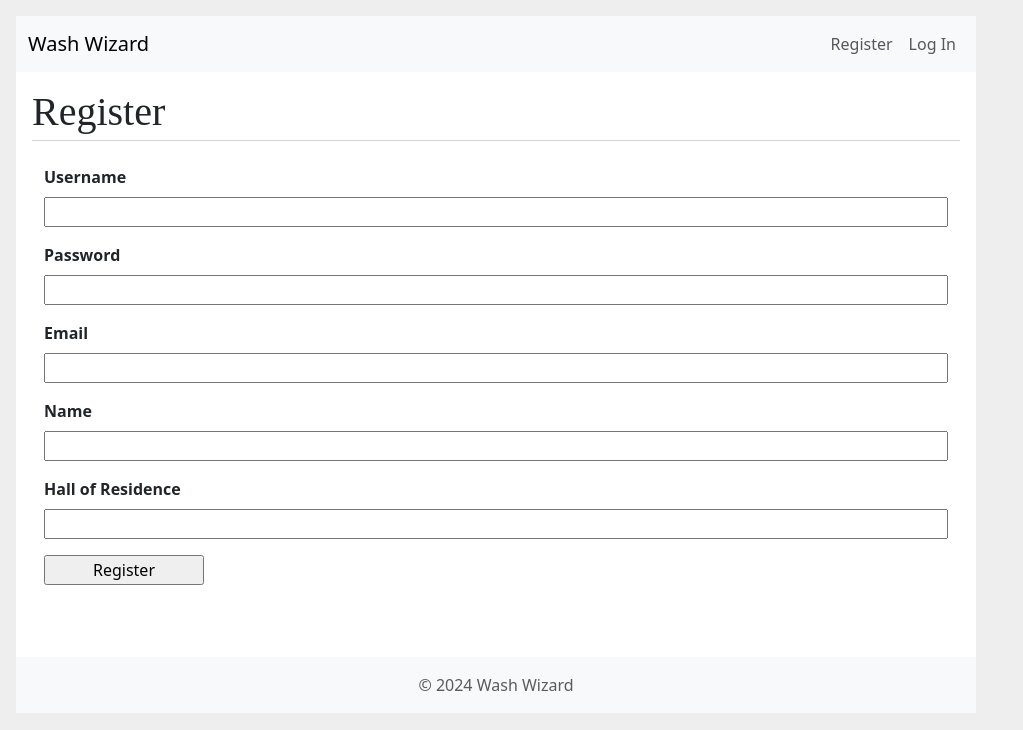
After one commit to JustSomeGuy420/comp2140-project, a Flask app: page /auth/register in a window 1280 px wide. The commit adds this page. Shown: the top 730 px of the page, without its empty margins (0-1023 px from the left). Run offline with Flask 3, Linux system fonts and the light colour scheme.

```diff
--- a/app/__init__.py
+++ b/app/__init__.py
@@ -1,6 +1,7 @@
 from flask import Flask
 from flask_sqlalchemy import SQLAlchemy
 from flask_migrate import Migrate
+from flask_bcrypt import Bcrypt
 
 db = SQLAlchemy()
 migrate = Migrate()
@@ -9,6 +10,8 @@ def create_app(config_class="config.Config"):
     """Application factory to create and configure the Flask app."""
     app = Flask(__name__)
     app.config.from_object(config_class)
+    global bcrypt
+    bcrypt = Bcrypt(app)
 
     # Initialize extensions
     db.init_app(app)
--- a/app/controllers/__init__.py
+++ b/app/controllers/__init__.py
@@ -2,6 +2,7 @@ def register_controllers(app):
     """
     Register all controllers (blueprints) with the Flask app.
     """
+    from app.controllers.authentication_controller import auth_bp
     from app.controllers.homepage_controller import homepage_bp
     from app.controllers.account_controller import account_bp
     from app.controllers.appointment_controller import appointment_bp
@@ -11,10 +12,13 @@ def register_controllers(app):
     from app.controllers.timer_controller import timer_bp
 
     # Register blueprints
-    app.register_blueprint(homepage_bp, url_prefix="")
+    app.register_blueprint(homepage_bp)
+    app.register_blueprint(auth_bp, url_prefix="/auth")
     app.register_blueprint(account_bp, url_prefix="/accounts")
     app.register_blueprint(appointment_bp, url_prefix="/appointments")
     app.register_blueprint(report_bp, url_prefix="/reports")
     app.register_blueprint(notice_bp, url_prefix="/notices")
     app.register_blueprint(notification_bp, url_prefix="/notifications")
     app.register_blueprint(timer_bp, url_prefix="/timers")
+
+    app.add_url_rule('/', endpoint='index')
--- a/app/controllers/account_controller.py
+++ b/app/controllers/account_controller.py
@@ -8,9 +8,9 @@ account_bp = Blueprint("account", __name__)
 @account_bp.route("/")
 def list_accounts():
     accounts = Account.query.all()
-    return jsonify([{"id": a.id, "date": a.name, "description": a.email} for a in accounts])
+    return jsonify([{"name": a.name, "username": a.username, "hall": a.hall} for a in accounts])
 
 @account_bp.route("/<int:id>")
 def account_details(id):
-    account = Account.query.get_or_404(id)
-    return jsonify({"id": account.id, "date": account.name, "description": account.email})
+    account = Account.query.get(id)
+    return jsonify({"name": account.name, "email": account.email})
--- /dev/null
+++ b/app/controllers/authentication_controller.py
@@ -0,0 +1,104 @@
+import functools
+
+from flask import (
+    Blueprint, flash, redirect, render_template, request, session, url_for, g
+)
+from sqlalchemy import exc
+from app import bcrypt
+from app.models.account import Account
+#from app.controllers.homepage_controller import homepage_bp
+from app import db
+
+auth_bp = Blueprint('auth', __name__)
+
+@auth_bp.route('/register', methods=('GET', 'POST'))
+def register():
+    if request.method == 'POST':
+        _username = request.form['username']
+        _password = request.form['password']
+        _name = request.form['name']
+        _hall = request.form['hall']
+        _email = request.form['email']
+        error = None
+
+        if not _username:
+            error = 'Username is required.'
+        elif not _password:
+            error = 'Password is required.'
+        elif not _name:
+            error = 'Name is required.'
+        elif not _hall:
+            error = 'Hall is required.'
+        elif not _email:
+            error = 'Email is required.'
+
+        if error is None:
+            try:
+                account = Account(
+                    username = _username,
+                    password = bcrypt.generate_password_hash(_password).decode('utf-8'),
+                    name = _name,
+                    hall = _hall,
+                    email = _email
+                )
+                db.session.add(account)
+                db.session.commit()
+            except exc.IntegrityError:
+                error = f"User {_username} is already registered."
+            else:
+                return redirect(url_for("auth.login"))
+
+        flash(error)
+
+    return render_template('auth/register.html')
+
+
+@auth_bp.route('/login', methods=('GET', 'POST'))
+def login():
+    if request.method == 'POST':
+        username = request.form['username']
+        password = request.form['password']
+        error = None
+
+        account = db.session.execute(db.select(Account).filter_by(username=username)).scalar_one()
+
+        if account is None:
+            error = 'Incorrect username.'
+        elif not bcrypt.check_password_hash(account.password, password):
+            error = 'Incorrect password.'
+
+        if error is None:
+            session.clear()
+            session['user_id'] = account.id
+            return redirect(url_for('index'))
+
+        flash(error)
+
+    return render_template('auth/login.html')
+
+
+@auth_bp.before_app_request
+def load_logged_in_user():
+    account_id = session.get('user_id')
+
+    if account_id is None:
+        g.user = None
+    else:
+        g.user = Account.query.get(account_id)
+
+
+@auth_bp.route('/logout')
+def logout():
+    session.clear()
+    return redirect(url_for('index'))
+
+
+def login_required(view):
+    @functools.wraps(view)
+    def wrapped_view(**kwargs):
+        if g.user is None:
+            return redirect(url_for('auth.login'))
+
+        return view(**kwargs)
+
+    return wrapped_view
--- a/app/models/account.py
+++ b/app/models/account.py
@@ -5,7 +5,10 @@ class Account(db.Model):
     Account model representing user accounts in the system.
     """
     id = db.Column(db.Integer, primary_key=True)
+    username = db.Column(db.String(80), nullable=False)
+    password = db.Column(db.String(120), nullable=False)
     name = db.Column(db.String(80), nullable=False)
+    hall = db.Column(db.String(80), nullable=False)
     email = db.Column(db.String(120), unique=True, nullable=False)
     created_at = db.Column(db.DateTime, default=db.func.now())
     updated_at = db.Column(db.DateTime, default=db.func.now(), onupdate=db.func.now())
--- a/app/static/css/style.css
+++ b/app/static/css/style.css
@@ -0,0 +1,21 @@
+html { font-family: sans-serif; background: #eee; padding: 1rem; }
+body { max-width: 960px; margin: 0 auto; background: white; }
+h1 { font-family: serif; color: #377ba8; margin: 1rem 0; }
+a { color: #377ba8; }
+hr { border: none; border-top: 1px solid lightgray; }
+.content { padding: 0 1rem 1rem; }
+.content > header { border-bottom: 1px solid lightgray; display: flex; align-items: flex-end; }
+.content > header h1 { flex: auto; margin: 1rem 0 0.25rem 0; }
+.flash { margin: 1em 0; padding: 1em; background: #cae6f6; border: 1px solid #377ba8; }
+.post > header { display: flex; align-items: flex-end; font-size: 0.85em; }
+.post > header > div:first-of-type { flex: auto; }
+.post > header h1 { font-size: 1.5em; margin-bottom: 0; }
+.post .about { color: slategray; font-style: italic; }
+.post .body { white-space: pre-line; }
+.content:last-child { margin-bottom: 0; }
+.content form { margin: 1em 0; display: flex; flex-direction: column; }
+.content label { font-weight: bold; margin-bottom: 0.5em; }
+.content input, .content textarea { margin-bottom: 1em; }
+.content textarea { min-height: 12em; resize: vertical; }
+input.danger { color: #cc2f2e; }
+input[type=submit] { align-self: start; min-width: 10em; }
--- /dev/null
+++ b/app/templates/auth/register.html
@@ -0,0 +1,21 @@
+{% extends 'layout.html' %}
+
+{% block header %}
+  <h1>{% block title %}Register{% endblock %}</h1>
+{% endblock %}
+
+{% block content %}
+  <form method="post">
+    <label for="username">Username</label>
+    <input name="username" id="username" required>
+    <label for="password">Password</label>
+    <input type="password" name="password" id="password" required>
+    <label for="email">Email</label>
+    <input name="email" id="email" required>
+    <label for="name">Name</label>
+    <input name="name" id="name" required>
+    <label for="hall">Hall of Residence</label>
+    <input name="hall" id="hall" required>
+    <input type="submit" value="Register">
+  </form>
+{% endblock %}
--- a/app/templates/layout.html
+++ b/app/templates/layout.html
@@ -14,31 +14,45 @@
     <!-- Navbar -->
     <nav class="navbar navbar-expand-lg navbar-light bg-light">
         <div class="container">
-            <a class="navbar-brand" href="{{ url_for('homepage.show_homepage') }}">Wash Wizard</a>
+            <a class="navbar-brand" href="{{ url_for('homepage.index') }}">Wash Wizard</a>
             <button class="navbar-toggler" type="button" data-bs-toggle="collapse" data-bs-target="#navbarNav" aria-controls="navbarNav" aria-expanded="false" aria-label="Toggle navigation">
                 <span class="navbar-toggler-icon"></span>
             </button>
             <div class="collapse navbar-collapse" id="navbarNav">
                 <ul class="navbar-nav ms-auto">
+                    {% if g.user %}
                         <li class="nav-item">
-                        <a class="nav-link" href="{{ url_for('account.list_accounts') }}">Accounts</a>
+                            <a class="nav-link" href="{{ url_for('auth.logout') }}">Log Out</a>
+                        </li>
+                    {% else %}
+                        <li class="nav-item">
+                            <a class="nav-link" href="{{ url_for('auth.register') }}">Register</a>
                         </li>
                         <li class="nav-item">
-                        <a class="nav-link" href="{{ url_for('appointment.list_appointments') }}">Appointments</a>
+                            <a class="nav-link" href="{{ url_for('auth.login') }}">Log In</a>
                         </li>
-                    <li class="nav-item">
-                        <a class="nav-link" href="{{ url_for('report.list_reports') }}">Reports</a>
-                    </li>
+                    {% endif %}
                 </ul>
             </div>
         </div>
     </nav>
+
+    <div class="content">
+        <!-- Header -->
+        <header>
+            {% block header %}{% endblock %}
+        </header>
 
         <!-- Main Content -->
         <div class="container mt-4">
             {% block content %}
             <!-- Child templates will override this block -->
             {% endblock %}
+
+            {% for message in get_flashed_messages() %}
+                <div class="flash">{{ message }}</div>
+            {% endfor %}
+        </div>
     </div>
 
     <!-- Footer -->
--- a/config.py
+++ b/config.py
@@ -1,3 +1,4 @@
 class Config:
+    SECRET_KEY='dev'
     SQLALCHEMY_DATABASE_URI = "sqlite:///app.db"
     SQLALCHEMY_TRACK_MODIFICATIONS = False
```
Also changed, not shown: app/controllers/homepage_controller.py (+6 -3 lines), app/templates/auth/login.html (added, +15 -0 lines), migrations/versions/ab41bb6516c5_third_migration.py (renamed from migrations/versions/018552d81c44_initial_migration.py, +7 -4 lines), app/templates/index.html (renamed from app/templates/homepage.html), instance/app.db. Lines whose indentation alone changed are shown as unchanged.
